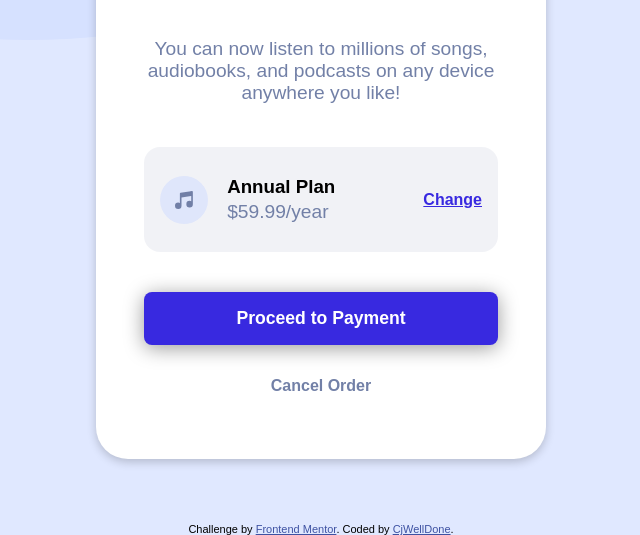
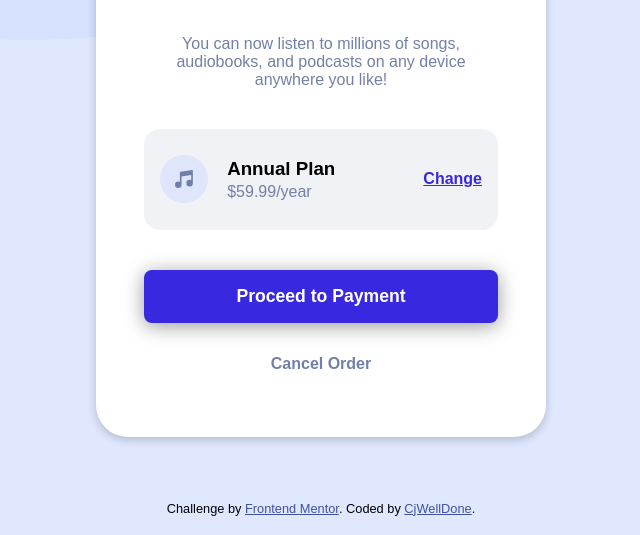
Before and after one commit to cjwelldone/frontendmentor_order_summary_component_ch, a plain HTML site: page index.html in a window 1280 px wide. Shown: the part 397-932 px from the top of the page, without its empty margins (319-959 px from the left). Drawn offline with Linux system fonts and the light colour scheme; a web font is replaced by a local one.

Commit message:
version 1.1

```diff
--- a/style.css
+++ b/style.css
@@ -1,8 +1,5 @@
 @import url(https://fonts.google.com/specimen/Red+Hat+Display:wght@500;700;900&display=swap);
-.attribution { font-size: 11px; text-align: center; }
-.attribution a { color: hsl(228, 45%, 44%); }
 
-/* - Desktop: 1440px */
 :root {
     --PaleBlue: hsl(225, 100%, 94%);
     --BrightBlue: hsl(245, 75%, 52%);
@@ -11,29 +8,24 @@
     --DesaturatedBlue_bg: hsla(224, 23%, 55%, 0.1);
     --DarkBlue: hsl(223, 47%, 23%);
     --White: hsl(100, 100%, 100%);
-    --activeBlue: hsl(228, 70%, 57%);
+    --activeBlue: hsl(245, 55%, 52%);
+    --frontendMentorBlue: hsl(228, 45%, 44%);
+}
 
-}
-@media only screen and (max-width: 1440px) {
+@media only screen and (min-width: 376px) {
     body {
-
     background-image: url("./images/pattern-background-desktop.svg");
     background-color: var(--PaleBlue);
     background-repeat: no-repeat;
-   /*  background-size: cover;
-    background-position: center; */
     font-family: 'Red Hat Display', sans-serif;
     box-sizing: border-box;
     font-size: 1rem;
     margin: auto 0;
-    /* min-width: 100vw; */
     }
 
     .parent {
         display: flex;
         justify-content: center;
-
-    /* width: 1440px; */
     }
 
     .main {
@@ -57,9 +49,10 @@ h1 {
         color: var( --DarkBlue);
     }
     p {
-   font-size: 1.2rem; /* 16px */
+        font-size: 1rem;
         color: var( --DesaturatedBlue);
     }
+
     .pricing {
         display: flex;
         align-items: center;
@@ -71,6 +64,7 @@ p {
         padding-left: 1rem;
         padding-right: 1rem;
     }
+
     .price {
         margin: 1rem;
         flex-grow: 2;
@@ -99,25 +93,40 @@ button {
         margin-bottom: 1rem;
         box-shadow: 0 3px 20px rgb(0 0 0 / 0.4);
     }
-
-button:hover {
-    background-color: var(--activeBlue);
-}
     .cancel {
         color: var(--DesaturatedBlue);
         font-weight: 900;
         font-size: 1rem;
     }
+    .attribution {
+        font-size: 0.8rem;
+        text-align: center;
+    }
+
+    .attribution a {
+        color: var(--frontendMentorBlue);
+    }
+
+    button:hover {
+        background-color: var(--activeBlue);
+    }
+
     .cancel:hover{
         color: var(--DarkBlue);
     }
+
+    .pricing a:hover{
+        color: var(--activeBlue);
     }
+}
+@media only screen and (min-width: 1441px){
+    body {
+        background-size: cover;
+        background-position: center;
+    }
+}
+
 @media (max-width: 375px) {
-
-    /* body {
-        background-image: url("./images/pattern-background-desktop.svg");
-        background-color: var(--PaleBlue);
-    } */
 
     .main {
         width: 90%;
@@ -126,7 +135,6 @@ button:hover {
     }
 
     .content-card {
-    /* margin: 0.5rem; */
     padding: 1rem;
     }
 }
```
Lines whose indentation alone changed are shown as unchanged.
